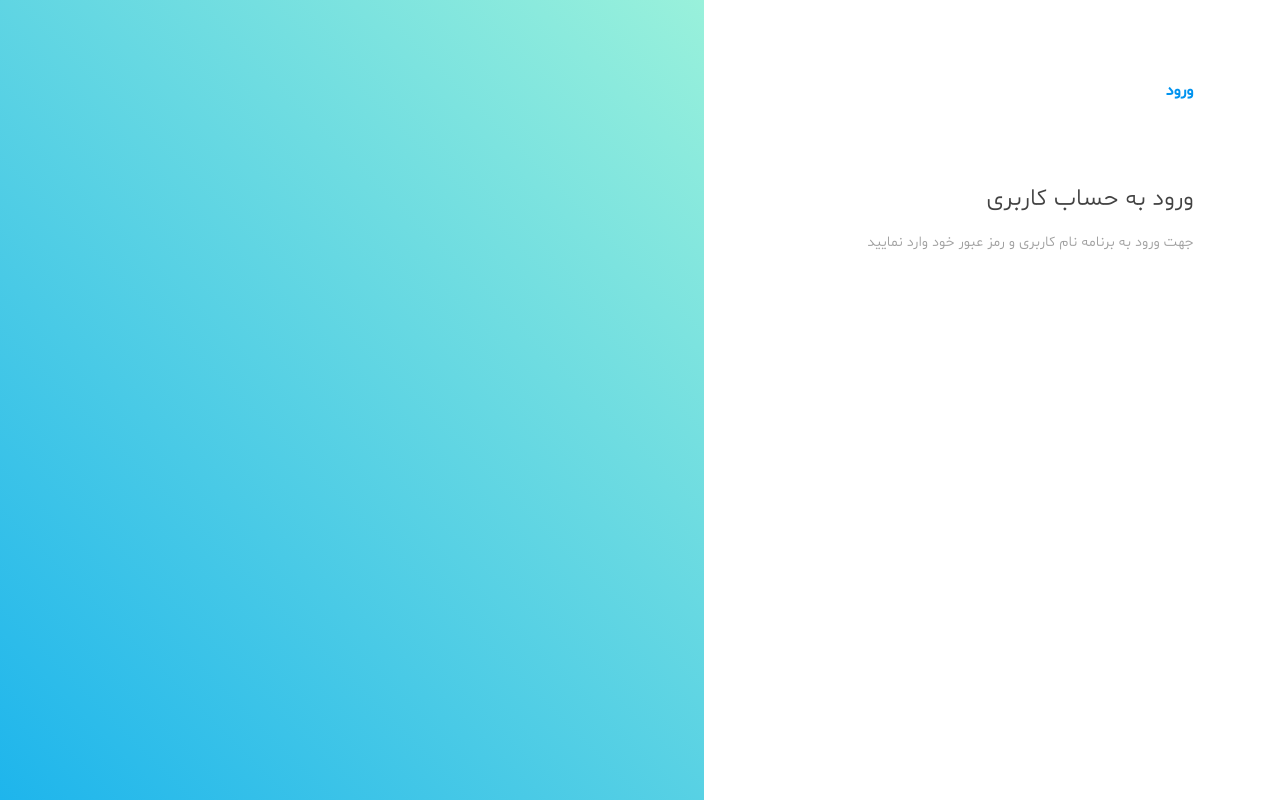
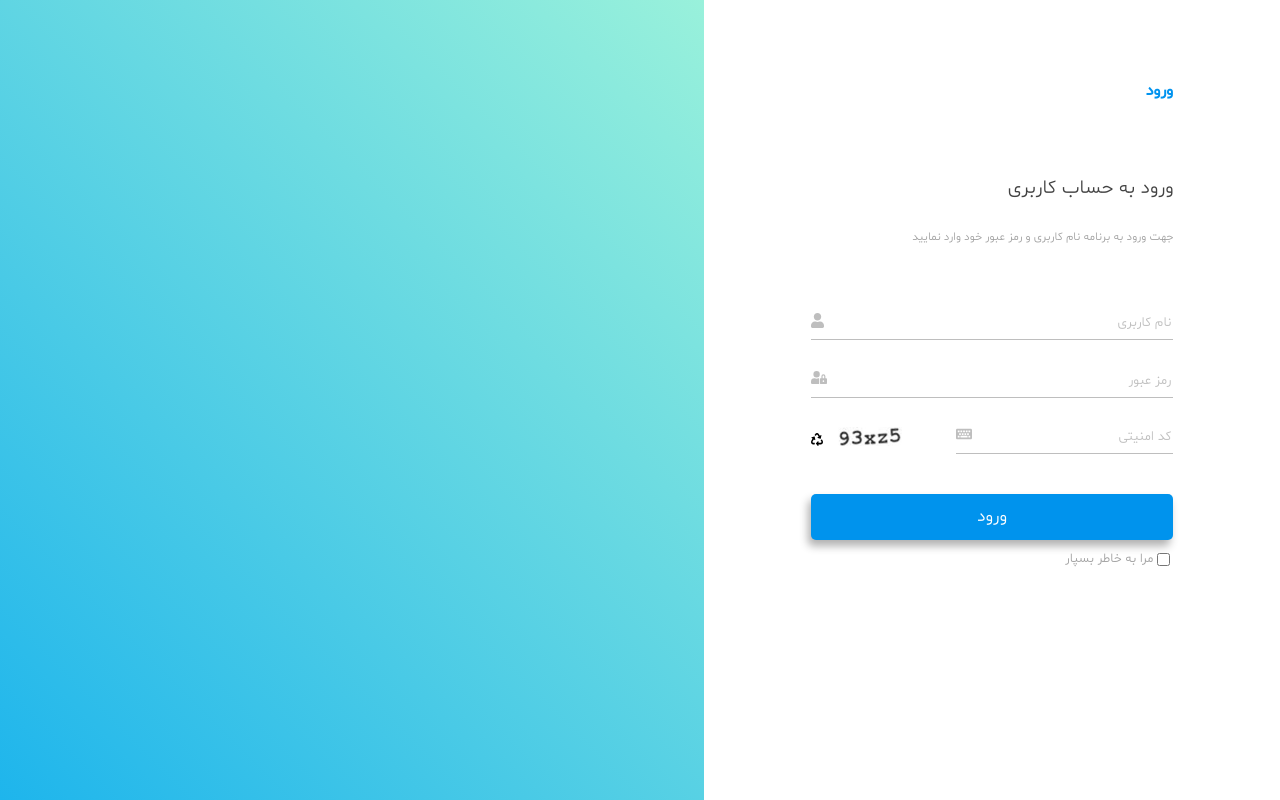
Before and after one commit to lotfazardev/maktabProject_antiVirusLoginPage, a plain HTML site: page index.html in a window 1280 px wide. Drawn offline with Linux system fonts and the light colour scheme.

Commit message:
login form

```diff
--- a/index.html
+++ b/index.html
@@ -28,7 +28,28 @@
                             </span>
                         </div>
                         <div id="form">
-
+                            <form class="form" action="/index.html" method="post">
+                                <div class="inputs-layout" id="firstinput">
+                                    <input type="email" name="email" placeholder="نام کاربری" class="text-inputs" id="email" maxlength="40" required>
+                                </div>
+                                <div class="inputs-layout">
+                                    <input type="password" name="password" placeholder="رمز عبور" class="text-inputs" id="password" maxlength="40" required>
+                                </div>
+                                <div class="inputs-layout recapcha-layout">
+                                    <input required type="text" name="chapcha" id="chapcha" placeholder="کد امنیتی" class="text-inputs" maxlength="5">
+                                    <div id="capcha-img recapcha-layout">
+                                        <img id="capcha-png" src="./Assets/PNG/capcha.jpg" alt="chapcha">
+                                        <img id="refresh-capcha" src="./Assets/SVG/recycle.svg" alt="refresh">
+                                    </div>
+                                </div>
+                                <div class="inputs-layout">
+                                    <input id="submit" type="submit" value="ورود">
+                                </div>
+                                <div class="inputs-layout checkbox-layout">
+                                    <input type="checkbox" name="rememberme" id="rememberme-checkbox">
+                                    <label id="checkbox-label" for="rememberme-checkbox">مرا به خاطر بسپار</label>
+                                </div>
+                            </form>
                         </div>
                     </div>
                 </div>
--- a/style.css
+++ b/style.css
@@ -1,6 +1,13 @@
+/* border box to fix scroll cause by padding */
 *{
     box-sizing: border-box;
 }
+/* hint of input atributes */
+::placeholder {
+    font-family: shabnam;
+    color: #BEBEBE;
+  }
+/* add shabnam to project */
 @font-face {
     font-family: shabnam;
     src: url(./Assets/Fonts/Shabnam.ttf);
@@ -15,6 +22,7 @@
     src: url(./Assets/Fonts/Shabnam-Light.ttf);
     font-weight: lighter;
 }
+/* add Comfortaa to project */
 @font-face {
     font-family: Comfortaa;
     src: url(./Assets/Fonts/Comfortaa-Regular.ttf);
@@ -29,6 +37,7 @@
     src: url(./Assets/Fonts/Comfortaa-Light.ttf);
     font-weight: lighter;
 }
+/* main body */
 body{
     width: 100vw;
     height: 100vh;
@@ -36,13 +45,14 @@ body{
     padding: 0;
     direction: rtl;
 }
+/* main div */
 #body{
     width: 100%;
     height: 100%;
     display: flex;
     flex-direction: row;
 }
-/* right slide body  */
+/* ++++++++++++++++++++ right side main div +++++++++++++++ */
 #rightSide{
     width: 45%;
     height: 100%;
@@ -52,17 +62,20 @@ body{
     align-items: center;
     font-family: shabnam;
 }
+/* main form layout */
 #login-form-layout{
-    width: 70%;
+    width: 63%;
     height: 80%;
     display: flex;
     flex-direction: column;
 }
+/* first header */
 #login-header-text{
     color: #0093EF;
     font-weight: bold;
     font-size: 1rem;
 }
+/* form below fist header */
 #form-layout{
     width: 100%;
     height: 100%;
@@ -71,6 +84,7 @@ body{
     flex-direction: column;
     justify-content: space-between;
 }
+/* header of form */
 #form-head{
     width: 100%;
     height: 13%;
@@ -78,15 +92,124 @@ body{
     flex-direction: column;
     justify-content: space-between;
 }
+/* headers */
 #entry{
-    font-size: 1.5rem;
+    font-size: 1.5vw;
     color: #424242;
 }
 #entry-description{
-    font-size: 0.9rem;
+    font-size: 0.9vw;
     color: #9F9F9F;
 }
-/* left slide body */
+/* form section */
+#form{
+    width: 100%;
+    height: 75%;
+}
+/* layout config for form */
+.form{
+    height: 100%;
+    width: 100%;
+    display: flex;
+    flex-direction: column;
+}
+/* input layouts */
+.inputs-layout{
+    width: 100%;
+    height: auto;
+    margin-top: 8%;
+}
+/* first input marfin exception */
+#firstinput{
+    margin-top: 0 !important;
+}
+/* text input class config */
+.text-inputs{
+    width: 100%;
+    height: auto;
+    padding-bottom: 10px;
+    outline: none;
+    border: none;
+    border-bottom-style: solid;
+    border-bottom-width: 1px;
+    border-bottom-color: #BEBEBE;
+    background-repeat: no-repeat;
+    background-size: 1rem;
+}
+.text-inputs:focus{
+    border-bottom-color: #0193ED;
+    border-bottom-width: 2px;
+    color: #0193ED;
+}
+/* username part */
+#email{
+    background-image: url("./Assets/SVG/userGray.svg");
+    background-size: 0.8rem;
+}
+#email:focus{
+    background-image: url("./Assets/SVG/userBlue.svg");
+}
+/* password part */
+#password{
+    background-image: url("./Assets/SVG/passwordGray.svg");
+}
+#password:focus{
+    background-image: url(./Assets/SVG/passwordBlue.svg);
+}
+/* capcha part */
+.recapcha-layout{
+    display: flex;
+    flex-direction: row;
+    flex-wrap: nowrap;
+    align-content: center;
+    justify-content: space-between;
+}
+#chapcha{
+    background-image: url("./Assets/SVG/keyboardGray.svg");
+    width: 60%;
+}
+#chapcha:focus{
+    background-image: url("./Assets/SVG/keyboardBlue.svg");
+}
+#capcha-img{
+    width: 20%;
+}
+#capcha-png{
+    width: 5vw;
+    height: 1.5vw;
+    margin-left: 10px;
+}
+#refresh-capcha{
+    width: 1vw;
+    height: 1vw;
+}
+/* submit button */
+#submit{
+    width: 100%;
+    padding-top: 3%;
+    padding-bottom: 3%;
+    background-color: #0093ED;
+    font-family: shabnam;
+    font-size: 1.1rem;
+    color: white;
+    border: none;
+    border-radius: 5px;
+    -webkit-box-shadow: -3px 6px 9px 0px rgba(0,0,0,0.31);
+    -moz-box-shadow: -3px 6px 9px 0px rgba(0,0,0,0.31);
+    box-shadow: -3px 6px 9px 0px rgba(0,0,0,0.31);
+    margin-top: 3%;
+}
+.checkbox-layout{
+    display: flex;
+    flex-direction: row;
+    align-content: center;
+    margin-top: 3% !important;
+}
+#checkbox-label{
+    font-size: 0.8rem;
+    color: #9F9F9F;
+}
+/* ++++++++++++++++++++++ left side body +++++++++++++++++++++++ */
 #leftSide{
     width: 55%;
     height: 100%;
```
Also changed, not shown: Assets/PNG/capcha.jpg (added), Assets/SVG/keyboardBlue.svg (added), Assets/SVG/keyboardGray.svg (added), Assets/SVG/passwordBlue.svg (added), Assets/SVG/passwordGray.svg (added), Assets/SVG/recycle.svg (added), Assets/SVG/userBlue.svg (added), Assets/SVG/userGray.svg (added).
